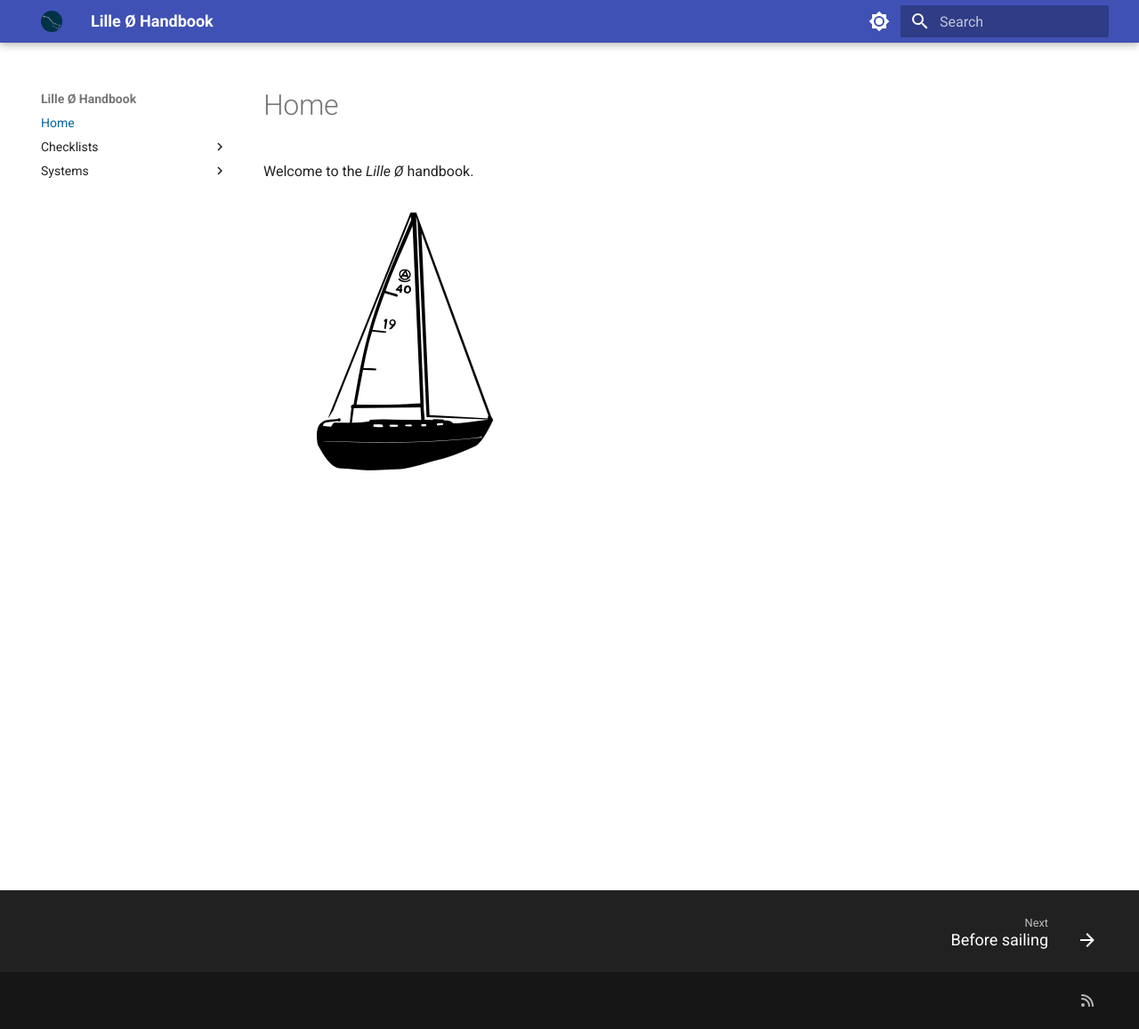
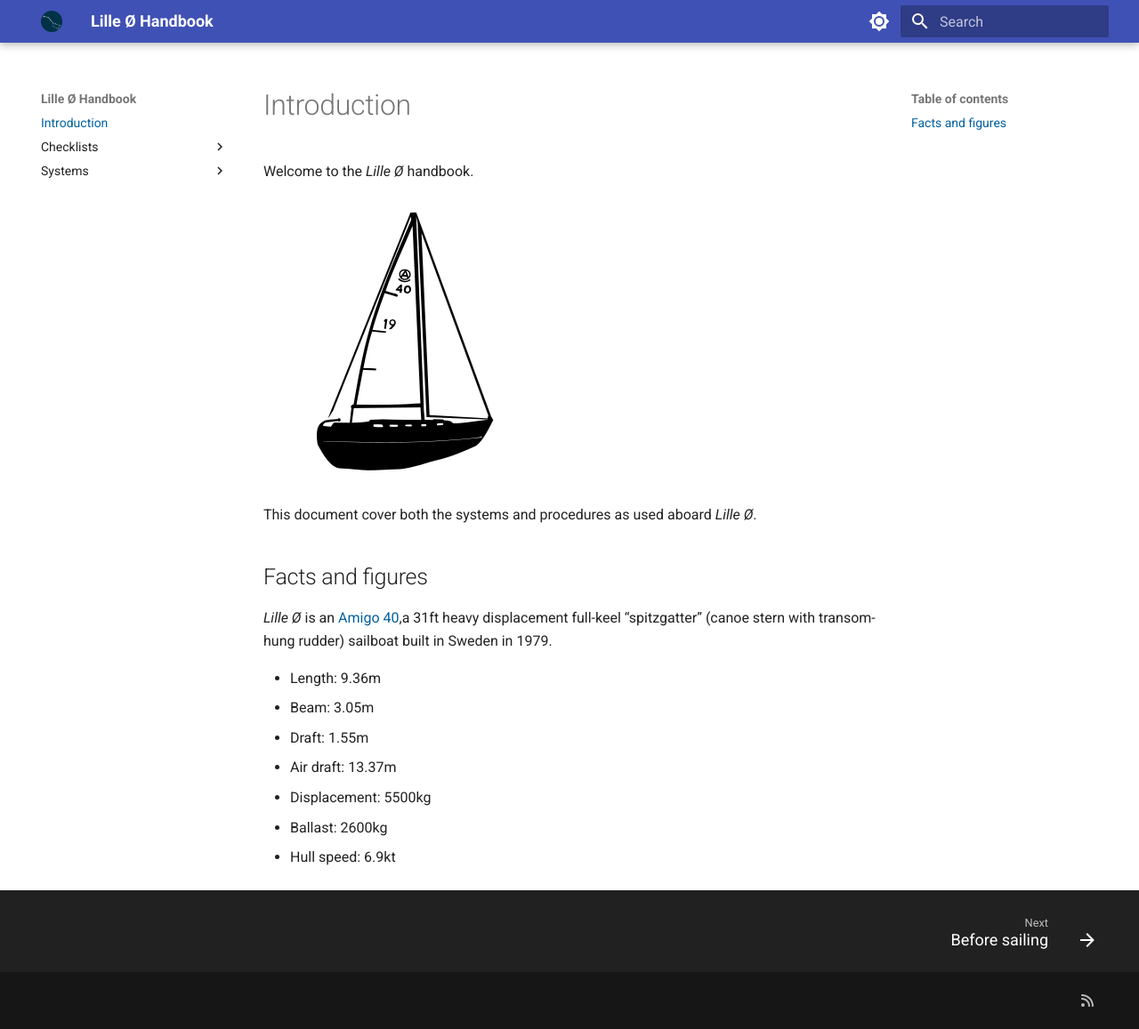
Before and after one commit to meri-imperiumi/handbook, an MkDocs documentation site: the page built from docs/index.md, in a window 1280 px wide and 1157 px high. Shown: the whole window at 89% size. Built offline with MkDocs 1.6.1 and Material for MkDocs 9.7.7, drawn with Linux system fonts in a browser that asks for light colours.

```diff
--- a/docs/index.md
+++ b/docs/index.md
@@ -1,3 +1,19 @@
+# Introduction
+
 Welcome to the _Lille Ø_ handbook.
 
 ![Lille Oe](./assets/boat.png)
+
+This document cover both the systems and procedures as used aboard _Lille Ø_.
+
+## Facts and figures
+
+_Lille Ø_ is an [Amigo 40](https://sailboatdata.com/sailboat/amigo-40),a 31ft heavy displacement full-keel “spitzgatter” (canoe stern with transom-hung rudder) sailboat built in Sweden in 1979.
+
+- Length: 9.36m
+- Beam: 3.05m
+- Draft: 1.55m
+- Air draft: 13.37m
+- Displacement: 5500kg
+- Ballast: 2600kg
+- Hull speed: 6.9kt
```
Also changed, not shown: docs/checklists/02_anchoring.md (+20 -3 lines), docs/checklists/03_after_sailing.md (+1 -0 lines).
